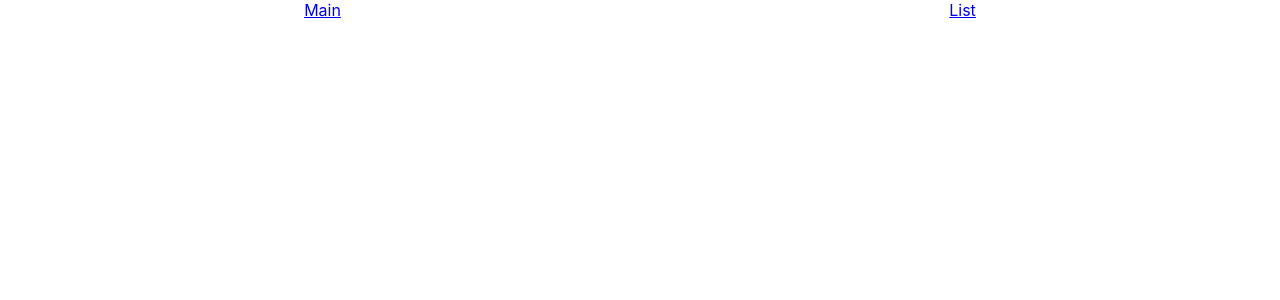
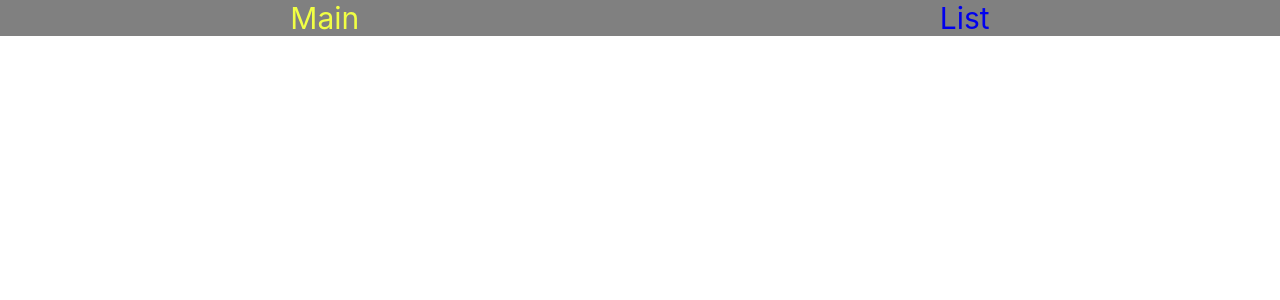
Before and after one commit to regvud/movies-project, a React (Create React App) app: page / in a window 1280 px wide. Shown: the top 300 px of the page. Built offline with nearby package versions, Linux system fonts and the light colour scheme.

Commit message:
movielistcard resolve + useEffect needed

```diff
--- a/src/Routing/Routes.js
+++ b/src/Routing/Routes.js
@@ -5,5 +5,5 @@ import MovieListCard from "../components/MovieListCard/MovieListCard";
 export const ROUTES = {
     MAIN: '/',
     LIST: '/list',
-    MOVIE: '/movie'
+    MOVIE: '/movie/:id'
 }
--- a/src/components/HOC/ContextProvider.js
+++ b/src/components/HOC/ContextProvider.js
@@ -6,7 +6,6 @@ const ContextProvider = ({children}) => {
     const [listTrigger, setListTrigger] = useState(false)
     const [movieTrigger, setMovieTrigger] = useState(false)
     const [movieId, setMovieId] = useState(null)
-    const [film, setFilm] = useState(null)
 
     return (
         <div>
@@ -17,8 +16,6 @@ const ContextProvider = ({children}) => {
                 setListTrigger,
                 movieId,
                 setMovieId,
-                film,
-                setFilm,
                 movieTrigger,
                 setMovieTrigger
             }}>
--- a/src/components/Header/Navbar/Navbar.js
+++ b/src/components/Header/Navbar/Navbar.js
@@ -1,19 +1,16 @@
 import React, {useContext} from 'react';
-import {NavLink, Outlet} from "react-router-dom";
-import MoviesPage from "../../MoviesPage/MoviesPage";
-import MovieList from "../../MovieList/MovieList";
-import MovieListCard from "../../MovieListCard/MovieListCard";
+import {NavLink} from "react-router-dom";
 import {Context} from "../../HOC/ContextProvider";
-import styles from '../../MovieList/MovieList.module.css'
+import styles from './Navbar.module.css'
 
 const Navbar = () => {
     const {listTrigger, setListTrigger} = useContext(Context)
     return (
-        <div className={styles.movieList}>
-            <NavLink to={'/'} onClick={() => setListTrigger(prev => !prev)}>Main</NavLink>
-            <NavLink to={'/list'} onClick={() => setListTrigger(prev => !prev)}>List</NavLink>
-            <Outlet></Outlet>
-            {/*{console.log(listTrigger)}*/}
+        <div className={styles.main}>
+            <NavLink to={'/'} className={styles.navLink}
+                     onClick={() => setListTrigger(prev => !prev)}>Main</NavLink>
+            <NavLink to={'/list'} className={styles.navLink}
+                     onClick={() => setListTrigger(prev => !prev)}>List</NavLink>
         </div>
     );
 };
--- /dev/null
+++ b/src/components/Header/Navbar/Navbar.module.css
@@ -0,0 +1,12 @@
+.main {
+    background-color: grey;
+    font-size: 30px;
+
+    display: flex;
+    align-items: center;
+    justify-content: space-around;
+}
+
+.navLink {
+    text-decoration: none;
+}
--- a/src/components/MovieInfo/MovieInfo.js
+++ b/src/components/MovieInfo/MovieInfo.js
@@ -1,14 +1,16 @@
 import React from 'react';
 import PosterPreview from "../PosterPreview/PosterPreview";
+import GenreBadge from "../GenreBadge/GenreBadge";
 
 const MovieInfo = ({movie}) => {
-    const {title, overview} = movie
-
+    const {title, overview, genre_ids} = movie
+    console.log(genre_ids)
     return (
         <div style={{'width': '30%'}}>
             <h1>{title}</h1>
             <PosterPreview movie={movie}/>
             <h3>{overview}</h3>
+            <h3>genre_ids: {genre_ids.join(' ,')}</h3>
         </div>
     );
 };
--- a/src/components/MovieList/MovieList.js
+++ b/src/components/MovieList/MovieList.js
@@ -3,6 +3,7 @@ import {moviesServices} from "../../services/moviesServices";
 import MovieInfo from "../MovieInfo/MovieInfo";
 import {Context} from "../HOC/ContextProvider";
 import styles from './MovieList.module.css'
+import {Outlet} from "react-router-dom";
 
 const MovieList = () => {
         const {movies, setMovies, listTrigger} = useContext(Context)
@@ -14,6 +15,7 @@ const MovieList = () => {
         return (
             <div className={styles.movieList}>
                 {movies?.map((movie, id) => (<MovieInfo movie={movie} key={id}/>))}
+                <Outlet></Outlet>
             </div>
         );
     }
--- a/src/components/MovieListCard/MovieListCard.js
+++ b/src/components/MovieListCard/MovieListCard.js
@@ -4,14 +4,14 @@ import {moviesServices} from "../../services/moviesServices";
 import {Context} from "../HOC/ContextProvider";
 
 const MovieListCard = () => {
-    const {movieId, film, setFilm} = useContext(Context)
-    const [genres, setGenres] = useState([])
+    const {movieId} = useContext(Context)
+    const [film, setFilm] = useState(null)
+    const [movieGenres, setMovieGenres] = useState(null)
 
     useEffect(() => {
         moviesServices.getMovieById(movieId).then(({data}) => setFilm(data))
     }, [movieId])
 
-    if (film !== null) {
     const {
         adult,
         backdrop_path,
@@ -29,14 +29,16 @@ const MovieListCard = () => {
         vote_count
     } = film
 
-        // genres?.forEach(genre => setGenres(genre))
-        console.log(genres)
+    useEffect(() => {
+        setMovieGenres(genres)
+    }, [movieId])
+
     return (
         <div>
             <h1>{title}</h1>
             <img src={`${postURL}${poster_path}`} alt={title}/>
             <h3>adult: {adult ? 'true' : 'false'}</h3>
-                <h3>genres: {genres.id}</h3>
+            <h3>genres: {movieGenres}></h3>
             <h3>id: {id}</h3>
             <h3>original_language: {original_language}</h3>
             <h3>original_title: {original_title}</h3>
@@ -49,7 +51,6 @@ const MovieListCard = () => {
             <img src={`${postURL}${backdrop_path}`} alt={title}/>
         </div>
     );
-    }
 };
 
 export default MovieListCard;
--- a/src/components/MoviesPage/MoviesPage.js
+++ b/src/components/MoviesPage/MoviesPage.js
@@ -1,11 +1,11 @@
 import React from 'react';
 import {Outlet} from "react-router-dom";
-
+import Navbar from "../Header/Navbar/Navbar";
 
 const MoviesPage = () => {
     return (
         <div>
-            <h1>MoviesPage</h1>
+            <Navbar/>
             <Outlet></Outlet>
         </div>
     );
--- a/src/components/PosterPreview/PosterPreview.js
+++ b/src/components/PosterPreview/PosterPreview.js
@@ -12,7 +12,7 @@ const PosterPreview = ({movie}) => {
     const navigateTo = (id) => {
         setMovieId(id)
         // setMovieTrigger(prev => !prev)
-        navigate(`${ROUTES.MOVIE}`)
+        navigate(`${ROUTES.MOVIE}${id}`)
     }
     return (
         <div>
--- a/src/index.css
+++ b/src/index.css
@@ -11,3 +11,7 @@ code {
   font-family: source-code-pro, Menlo, Monaco, Consolas, 'Courier New',
     monospace;
 }
+
+.active{
+  color: #f1ff44;
+}
```
Also changed, not shown: src/Routing/router.js (+8 -23 lines). Lines whose indentation alone changed are shown as unchanged.
